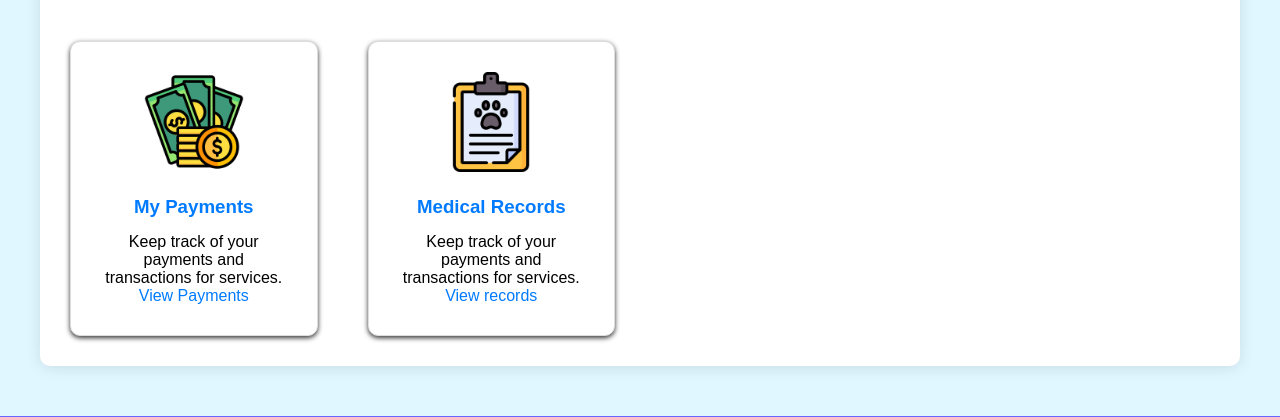
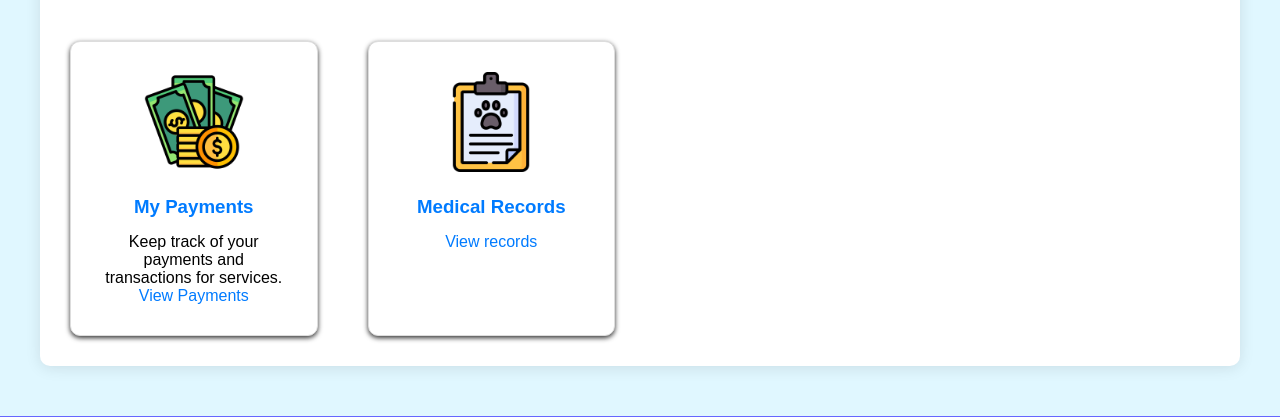
Before and after one commit to HiruniRamanayaka/PetHug-Project, a PHP site: page /user/home.php in a window 1280 px wide. Shown: the part 1005-1422 px from the top of the page. Run offline with PHP 8.4, Linux system fonts and the light colour scheme; the visitor is signed in with stand-in values (Sample User, id 1).

Commit message:
Update home.php

```diff
--- a/user/home.php
+++ b/user/home.php
@@ -75,13 +75,13 @@ $user_first_name = $user['user_first_name']; // Assuming the user's name is stor
             <img src="../images/payments.png" alt="My Payments">
             <h3>My Payments</h3>
             <p>Keep track of your payments and transactions for services.</p>
-            <a href="my_payments.php" class="btn">View Payments</a>
+            <a href="bill.php" class="btn">View Payments</a>
         </div>
 
         <div class="card">
             <img src="../images/medical-record.png" alt="pet records">
             <h3>Medical Records</h3>
-            <p>Keep track of your payments and transactions for services.</p>
+            <p></p>
             <a href="medical_records.php" class="btn">View records</a>
         </div>
     </div>
```
